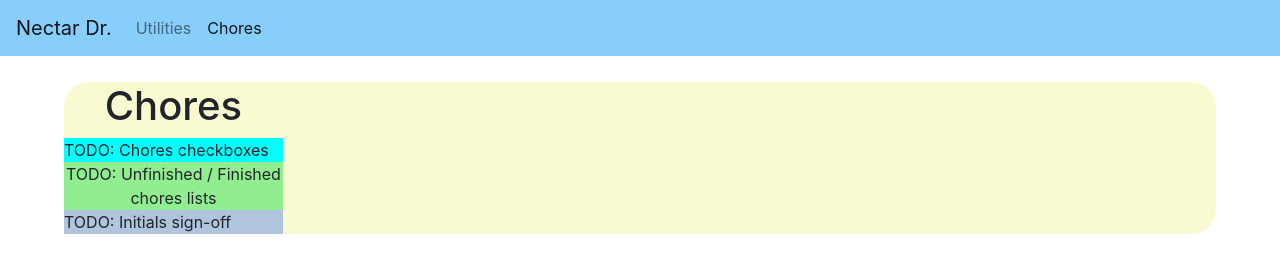
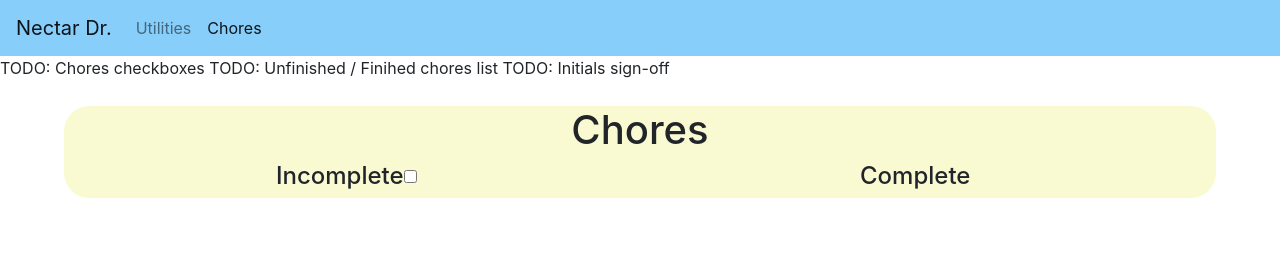
Before and after one commit to Shtever/Nectar, a plain HTML site: page chore.html in a window 1280 px wide. Drawn offline with nearby package versions, Linux system fonts and the light colour scheme.

Commit message:
added complete/incomplete divs to CHORES page. checkboxes need work.

```diff
--- a/chore.html
+++ b/chore.html
@@ -49,14 +49,24 @@
         </div>
     </nav>
 
-
+    TODO: Chores checkboxes
+    TODO: Unfinished / Finihed chores list
+    TODO: Initials sign-off
     <div id="container">
         <div class="items" id="title">
             <h1>Chores</h1>
         </div>
-        <div class="items" id="a">TODO: Chores checkboxes</div>
-        <div class="items" id="b">TODO: Unfinished / Finished chores lists</div>
-        <div class="items" id="c">TODO: Initials sign-off</div>
+        <div class="status" id="incomplete">
+            <h4>Incomplete</h4>
+            <div class="chex">
+                <input type="checkbox" name="chore1" id="">
+
+            </div>
+        </div>
+
+        <div class="status" id="complete">
+            <h4 style>Complete</h4>
+        </div>
     </div>
 </body>
 
--- a/style.css
+++ b/style.css
@@ -1,5 +1,6 @@
 #title {
     text-align: center;
+    width: 100%;
 }
 
 form {
@@ -58,6 +59,27 @@ form {
     background-color: lightskyblue !important;
 }
 
+.status {
+    box-sizing: border-box;
+    display: inline-flex;
+    justify-content: center;
+    margin: 0 auto;
+    width: 49%;
+}
+
+#incomplete, #complete {
+    text-align: center;
+    font-size: 2.5vw;
+}
+
+.chex{
+    font-size: 1.5vw;
+}
+
+.checkbox{
+    margin: 100%;
+}
+
 #a {
     background-color: aqua;
     display: flex;
```
